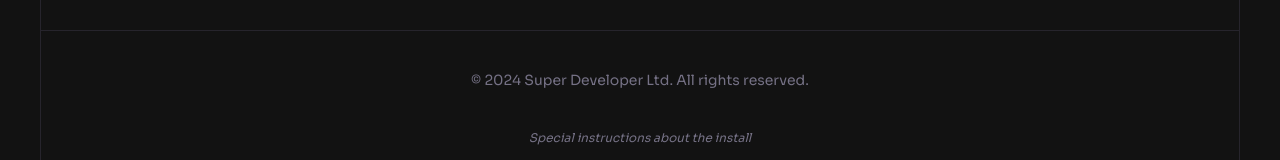
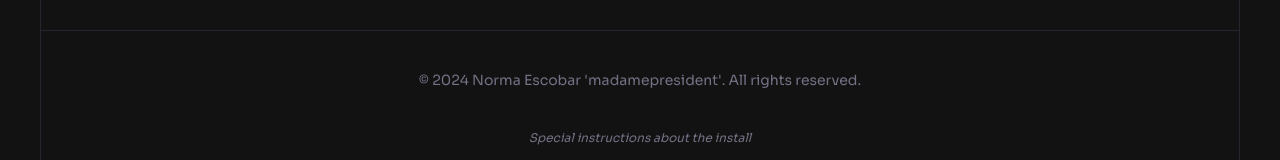
Before and after one commit to luansingjavier-dev/mempool-terminal, a React (Vite) app: page / in a window 1280 px wide. Shown: the part 2583-2743 px from the top of the page. Built offline with nearby package versions, Linux system fonts and the light colour scheme.

Commit message:
Update Footer.jsx

```diff
--- a/src/components/Footer.jsx
+++ b/src/components/Footer.jsx
@@ -5,7 +5,7 @@ const Footer = () => (
   <Section id="meet" className="!px-0 !py-10">
     <div className="container flex-col flex sm:justify-center justify-center items-center gap-10 max-sm:flex-col">
       <p className="caption text-n-4 lg:block hover:transition duration-300 transform hover:translate-y-[-4px]">
-        © {new Date().getFullYear()} Super Developer Ltd. All rights reserved.
+        © {new Date().getFullYear()} Norma Escobar 'madamepresident'. All rights reserved.
       </p>
       <p className="quote text-n-4 hover:transition duration-300 transform hover:translate-y-[-4px]">
         Special instructions about the install
```
